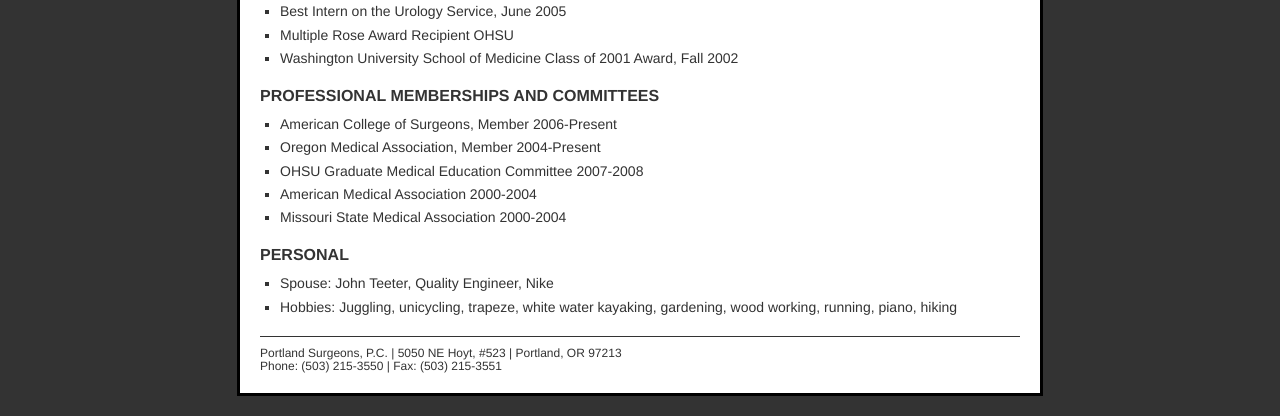
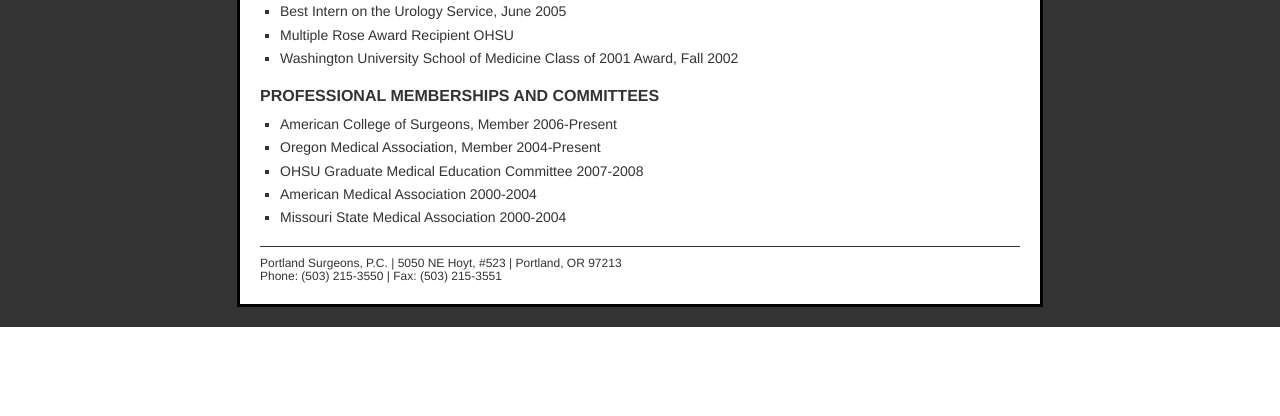
Before and after one commit to danz1976/portland-surgeons, a PHP site: page /zink-cv.php in a window 1280 px wide. Shown: the part 2469-2885 px from the top of the page. After the commit the page ends 2796 px from the top, so only its background shows below. Run offline with PHP 8.4, Linux system fonts and the light colour scheme; style sheets or scripts are compiled from the project's sources.

Commit message:
removed personal section

```diff
--- a/zink-cv.php
+++ b/zink-cv.php
@@ -233,13 +233,6 @@
     <li>Missouri State Medical Association 2000-2004</li>
   </ul>
 
-  <h1>PERSONAL</h1>
-
-  <ul>
-    <li>Spouse: John Teeter, Quality Engineer, Nike</li>
-    <li>Hobbies: Juggling, unicycling, trapeze, white water kayaking, gardening, wood working, running, piano, hiking</li>
-  </ul>
-
 </div>
 
 <?php include('footer.php') ?>
```
